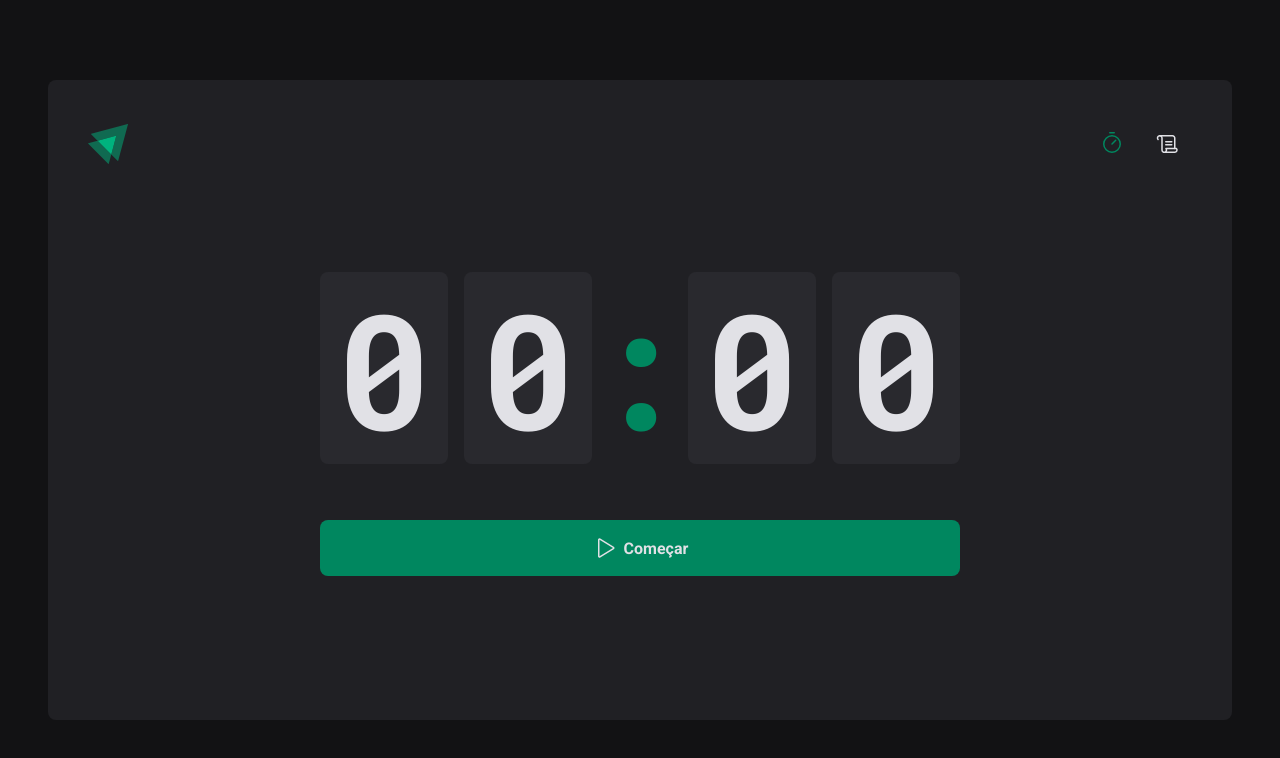
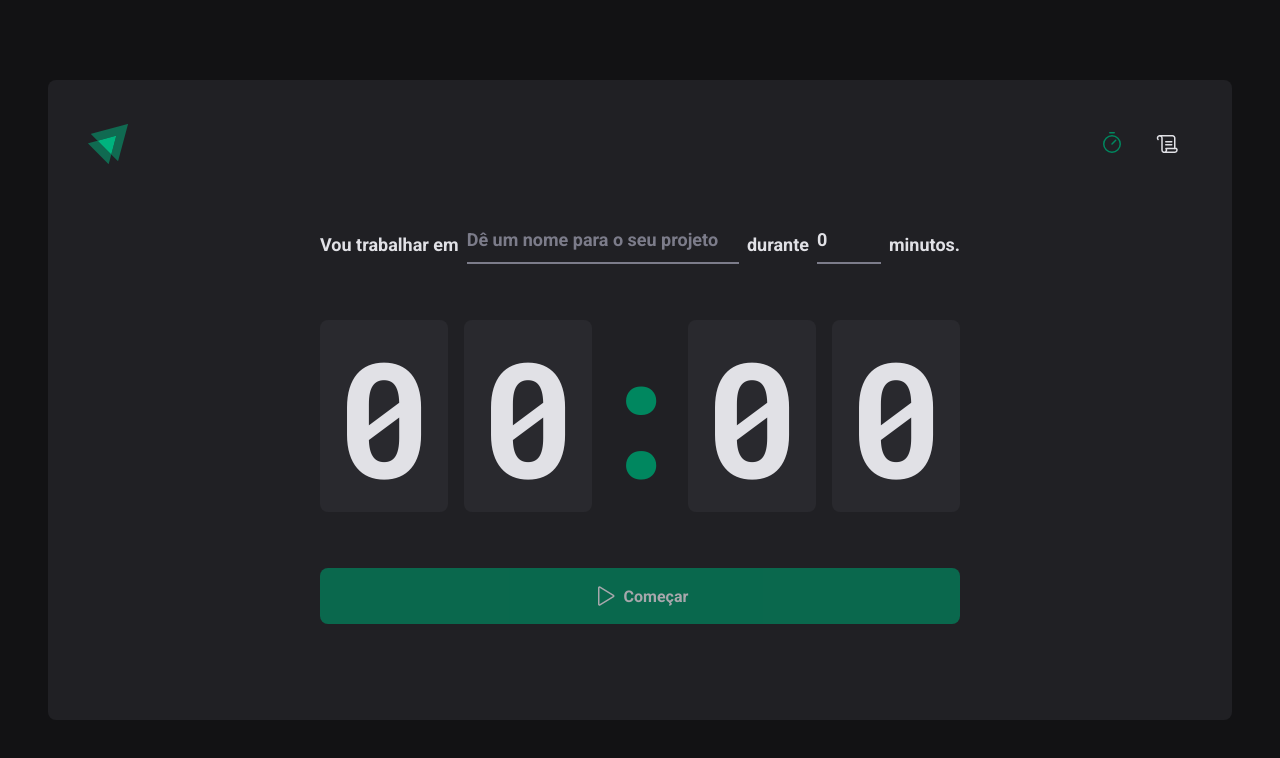
Before and after one commit to LuisRuda/ignite-reactjs-02-ignite-timer, a React (Vite) app: page / in a window 1280 px wide. Shown: the top 758 px of the page. Built offline with nearby package versions, Linux system fonts and the light colour scheme.

Commit message:
feature: context in form

```diff
--- a/src/pages/Home/components/Countdown/index.tsx
+++ b/src/pages/Home/components/Countdown/index.tsx
@@ -1,14 +1,17 @@
-import { useContext, useEffect, useState } from 'react'
+import { useContext, useEffect } from 'react'
 import { differenceInSeconds } from 'date-fns'
 
 import { CyclesContext } from '../..'
 import { CountdownContainer, Separator } from './styles'
 
 export function Countdown() {
-  const { activeCycle, activeCycleId, markCurrentCycleAsFinished } =
-    useContext(CyclesContext)
-
-  const [amountSecondsPassed, setAmountSecondsPassed] = useState(0)
+  const {
+    activeCycle,
+    activeCycleId,
+    markCurrentCycleAsFinished,
+    amountSecondsPassed,
+    setSecondsPassed,
+  } = useContext(CyclesContext)
 
   const totalSeconds = activeCycle ? activeCycle?.minutesAmount * 60 : 0
 
@@ -24,10 +27,10 @@
 
         if (secondsDifference >= totalSeconds) {
           markCurrentCycleAsFinished()
-          setAmountSecondsPassed(totalSeconds)
+          setSecondsPassed(totalSeconds)
           clearInterval(interval)
         } else {
-          setAmountSecondsPassed(secondsDifference)
+          setSecondsPassed(secondsDifference)
         }
       }, 1000)
     }
@@ -35,7 +38,13 @@
     return () => {
       clearInterval(interval)
     }
-  }, [activeCycle, totalSeconds, activeCycleId, markCurrentCycleAsFinished])
+  }, [
+    activeCycle,
+    totalSeconds,
+    activeCycleId,
+    markCurrentCycleAsFinished,
+    setSecondsPassed,
+  ])
 
   const currentSeconds = activeCycle ? totalSeconds - amountSecondsPassed : 0
 
--- a/src/pages/Home/components/NewCycleForm/index.tsx
+++ b/src/pages/Home/components/NewCycleForm/index.tsx
@@ -1,27 +1,12 @@
-import { useForm } from 'react-hook-form'
-import * as zod from 'zod'
-import { zodResolver } from '@hookform/resolvers/zod'
+import { useContext } from 'react'
+import { useFormContext } from 'react-hook-form'
 
+import { CyclesContext } from '../..'
 import { FormContainer, TaskInput, MinutesAmountInput } from './styles'
 
-const newCycleFormValidationSchema = zod.object({
-  task: zod.string().min(1, 'Informe a tarefa'),
-  minutesAmount: zod
-    .number()
-    .min(5, 'O ciclo precisa ser de no mínimo 5 segundos.')
-    .max(60, 'O ciclo precisa ser de no máximo 60 segundos.'),
-})
-
-type NewCycleFormData = zod.infer<typeof newCycleFormValidationSchema>
-
 export function NewCycleForm() {
-  const { register, handleSubmit, watch, reset } = useForm<NewCycleFormData>({
-    resolver: zodResolver(newCycleFormValidationSchema),
-    defaultValues: {
-      task: '',
-      minutesAmount: 0,
-    },
-  })
+  const { register } = useFormContext()
+  const { activeCycle } = useContext(CyclesContext)
 
   return (
     <FormContainer>
--- a/src/pages/Home/index.tsx
+++ b/src/pages/Home/index.tsx
@@ -1,5 +1,8 @@
 import { useState, createContext } from 'react'
+import * as zod from 'zod'
 import { Play, HandPalm } from 'phosphor-react'
+import { zodResolver } from '@hookform/resolvers/zod'
+import { useForm, FormProvider } from 'react-hook-form'
 
 import { NewCycleForm } from './components/NewCycleForm'
 import { Countdown } from './components/Countdown'
@@ -21,16 +24,42 @@
 interface CyclesContextType {
   activeCycle: Cycle | undefined
   activeCycleId: string | null
+  amountSecondsPassed: number
   markCurrentCycleAsFinished: () => void
+  setSecondsPassed: (seconds: number) => void
 }
 
 export const CyclesContext = createContext({} as CyclesContextType)
 
+const newCycleFormValidationSchema = zod.object({
+  task: zod.string().min(1, 'Informe a tarefa'),
+  minutesAmount: zod
+    .number()
+    .min(5, 'O ciclo precisa ser de no mínimo 5 segundos.')
+    .max(60, 'O ciclo precisa ser de no máximo 60 segundos.'),
+})
+
+type NewCycleFormData = zod.infer<typeof newCycleFormValidationSchema>
+
 export function Home() {
+  const newCycleForm = useForm<NewCycleFormData>({
+    resolver: zodResolver(newCycleFormValidationSchema),
+    defaultValues: {
+      task: '',
+      minutesAmount: 0,
+    },
+  })
+  const { handleSubmit, watch, reset } = newCycleForm
+
   const [cycles, setCycles] = useState<Cycle[]>([])
+  const [amountSecondsPassed, setAmountSecondsPassed] = useState(0)
   const [activeCycleId, setActiveCycleId] = useState<string | null>(null)
 
   const activeCycle = cycles.find((cycle) => cycle.id === activeCycleId)
+
+  function setSecondsPassed(seconds: number) {
+    setAmountSecondsPassed(seconds)
+  }
 
   function markCurrentCycleAsFinished() {
     setCycles((oldState) =>
@@ -43,22 +72,22 @@
     )
   }
 
-  // function handleCreateNewCycle(data: NewCycleFormData) {
-  //   const id = String(new Date().getTime())
+  function handleCreateNewCycle(data: NewCycleFormData) {
+    const id = String(new Date().getTime())
 
-  //   const newCycle: Cycle = {
-  //     id,
-  //     task: data.task,
-  //     minutesAmount: data.minutesAmount,
-  //     startDate: new Date(),
-  //   }
+    const newCycle: Cycle = {
+      id,
+      task: data.task,
+      minutesAmount: data.minutesAmount,
+      startDate: new Date(),
+    }
 
-  //   setCycles((state) => [...state, newCycle])
-  //   setActiveCycleId(id)
-  //   setAmountSecondsPassed(0)
+    setCycles((state) => [...state, newCycle])
+    setActiveCycleId(id)
+    setAmountSecondsPassed(0)
 
-  //   reset()
-  // }
+    reset()
+  }
 
   function handleInterruptCycle() {
     setCycles((oldState) =>
@@ -72,16 +101,24 @@
     setActiveCycleId(null)
   }
 
-  // const task = watch('task')
-  // const isSubmitDisabled = !task
+  const task = watch('task')
+  const isSubmitDisabled = !task
 
   return (
     <HomeContainer>
-      <form /* onSubmit={handleSubmit(handleCreateNewCycle)} */>
+      <form onSubmit={handleSubmit(handleCreateNewCycle)}>
         <CyclesContext.Provider
-          value={{ activeCycle, activeCycleId, markCurrentCycleAsFinished }}
+          value={{
+            activeCycle,
+            activeCycleId,
+            markCurrentCycleAsFinished,
+            amountSecondsPassed,
+            setSecondsPassed,
+          }}
         >
-          {/* <NewCycleForm /> */}
+          <FormProvider {...newCycleForm}>
+            <NewCycleForm />
+          </FormProvider>
           <Countdown />
         </CyclesContext.Provider>
 
@@ -91,7 +128,7 @@
             Interromper
           </StopCountdownButton>
         ) : (
-          <StartCountdownButton /* disabled={isSubmitDisabled} */ type="submit">
+          <StartCountdownButton disabled={isSubmitDisabled} type="submit">
             <Play size={24} />
             Começar
           </StartCountdownButton>
```
